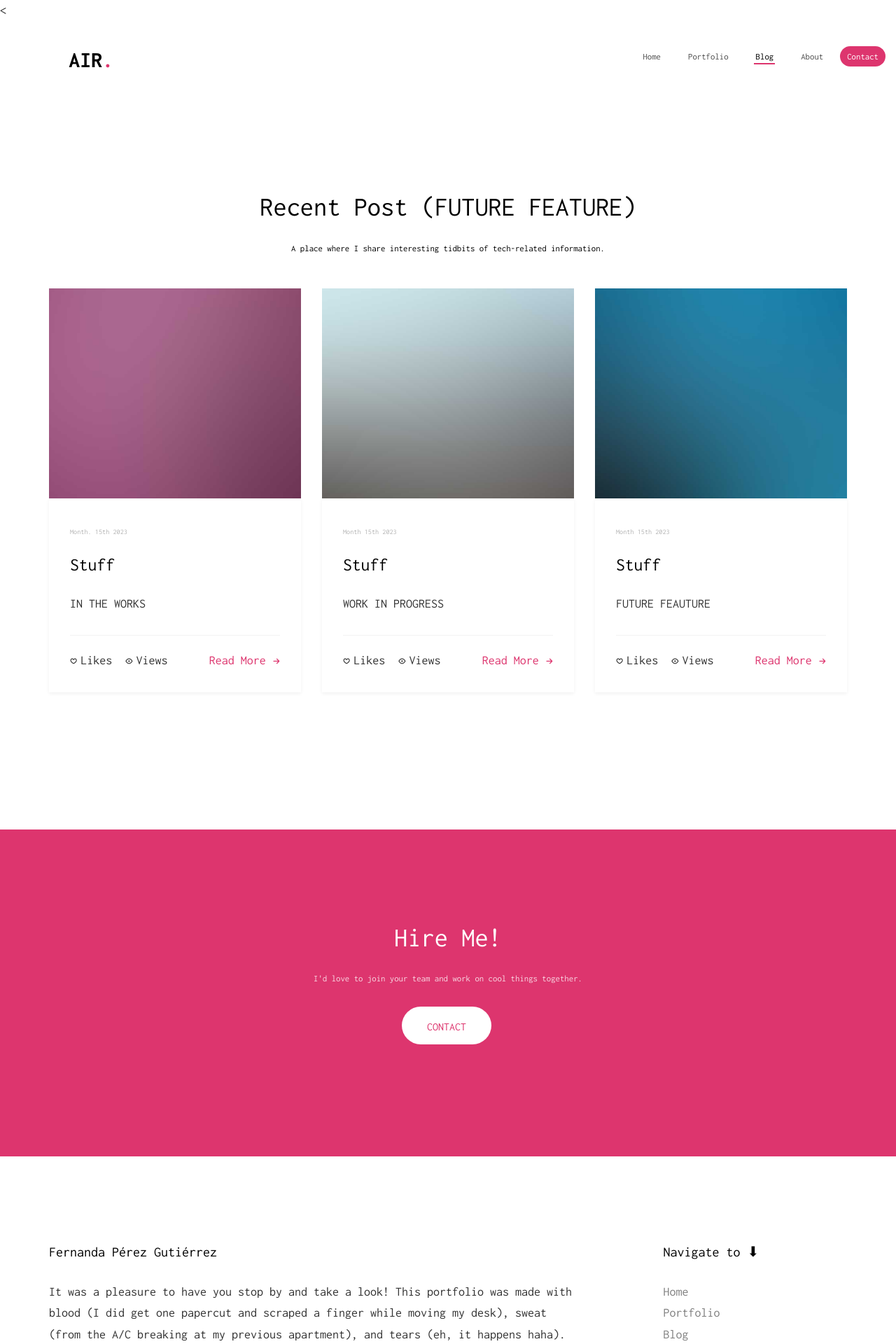
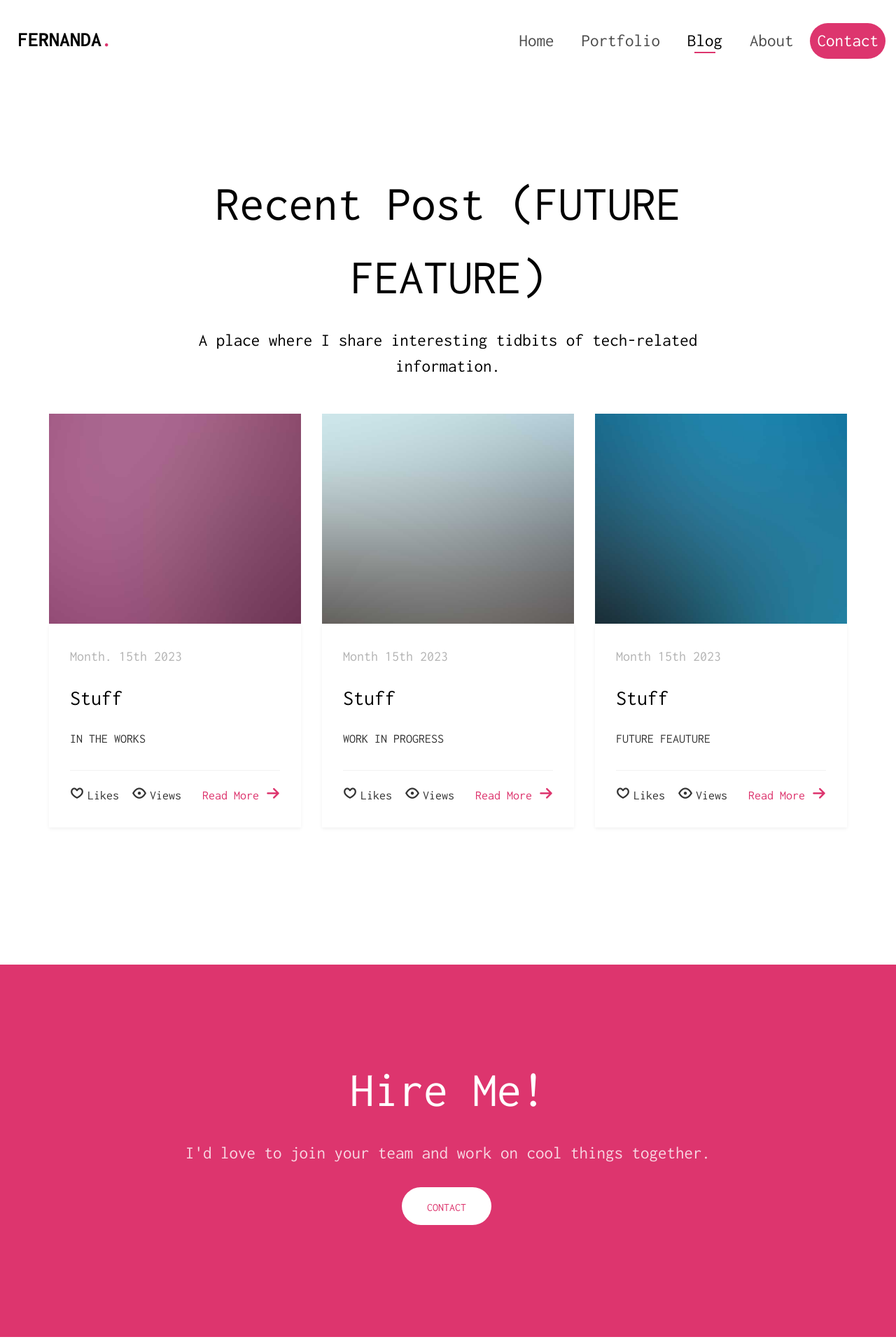
Before and after one commit to fernperezg97/my_portfolio, a Flask app: page /blog in a window 1280 px wide. Shown: the top 1920 px of the page at 70% size. Run offline with Flask 3, Linux system fonts and the light colour scheme; some libraries are stand-ins or nearby versions; some web fonts are replaced.

Commit message:
fixed shrinking text issue and images not showing on blog tab

```diff
--- a/static/css/style.css
+++ b/static/css/style.css
@@ -95,9 +95,8 @@ h1, h2, h3, h4, h5, h6, figure {
   padding: 28px 0;
 }
 .fpgportfolio-nav #fpgportfolio-logo {
-  font-size: 32px;
+  font-size: 3rem;
   margin: 0;
-  padding-left: 40%;
   text-transform: uppercase;
   font-weight: 700;
   font-family: "Inconsolata", Arial, sans-serif;
@@ -105,10 +104,12 @@ h1, h2, h3, h4, h5, h6, figure {
 }
 .fpgportfolio-nav #fpgportfolio-logo a span {
   color: #DD356E;
+  /* background-color: #4cae4c; */
 }
 .fpgportfolio-nav a {
   padding: 5px 10px;
   color: #000;
+  /* background-color: #5bc0de; */
 }
 @media screen and (max-width: 768px) {
   .fpgportfolio-nav .menu-1 {
@@ -118,15 +119,17 @@ h1, h2, h3, h4, h5, h6, figure {
 .fpgportfolio-nav ul {
   padding: 0;
   margin: 5px 0 0 0;
+  /* background-color: #4cae4c; */
 }
 .fpgportfolio-nav ul li {
   padding: 0;
   margin: 0;
   list-style: none;
   display: inline;
+  /* background-color: #4cae4c; */
 }
 .fpgportfolio-nav ul li a {
-  font-size: 1vw;
+  font-size: 2.5rem;
   padding: 30px 15px;
   color: rgba(0, 0, 0, 0.7);
   -webkit-transition: 0.5s;
@@ -467,11 +470,11 @@ h1, h2, h3, h4, h5, h6, figure {
   }
 }
 #fpgportfolio-features .feature-left h3 {
-  font-size: 1.5vw;
+  font-size: 3.5rem;
   font-weight: 400;
 }
 #fpgportfolio-features .feature-left p {
-  font-size: .8vw;
+  font-size: 2rem;
 }
 #fpgportfolio-features .feature-left p:last-child {
   margin-bottom: 0;
@@ -539,10 +542,10 @@ h1, h2, h3, h4, h5, h6, figure {
   color: #fff;
 }
 #fpgportfolio-slider .heading h2 {
-  font-size: 3vw;
+  font-size: 7rem;
 }
 #fpgportfolio-slider .heading p {
-  font-style: 22px;
+  font-size: 2.5rem;
 }
 
 #fpgportfolio-hero {
@@ -628,6 +631,7 @@ h1, h2, h3, h4, h5, h6, figure {
   display: table-cell;
   vertical-align: middle;
   min-height: 500px;
+  /* background-color: #4cae4c; */
 }
 
 .fpgportfolio-bg-section {
@@ -705,25 +709,33 @@ h1, h2, h3, h4, h5, h6, figure {
   margin-bottom: 2em;
 }
 .fpgportfolio-heading h2 {
-  font-size: 3vw;
+  font-size: 7rem;
   margin-bottom: 20px;
   line-height: 1.5;
   color: #000;
 }
 .fpgportfolio-heading p {
-  font-size: 1vw;
+  font-size: 2.5rem;
   line-height: 1.5;
   color: #000;
+  /* background-color: #5cb85c; */
 }
 
 .fpgportfolio-heading-strengths {
   margin-bottom: 3em;
-  font-size: 1vw;
+  /* font-size: 5rem; */
   line-height: 1.5;
   color: #000;
+  /* background-color: #4cae4c; */
 }
 .fpgportfolio-heading-strengths h2 {
-  font-size: 3vw;
+  font-size: 7rem;
+  /* background-color: #4cae4c; */
+}
+
+.fpgportfolio-heading-strengths p {
+  font-size: 2.5rem;
+  /* background-color: #46b8da; */
 }
 
 .fpgportfolio-heading span {
@@ -757,9 +769,13 @@ h1, h2, h3, h4, h5, h6, figure {
 #fpgportfolio-started .fpgportfolio-heading h2 {
   color: #fff;
   margin-bottom: 20px !important;
+  /* background-color: #5bc0de; */
+  font-size: 7rem;
 }
 #fpgportfolio-started .fpgportfolio-heading p {
   color: rgba(255, 255, 255, 0.8);
+  font-size: 2.5rem;
+  /* background-color: #4cae4c; */
 }
 #fpgportfolio-started .btn {
   height: 54px;
@@ -840,7 +856,7 @@ h1, h2, h3, h4, h5, h6, figure {
 .fpgportfolio-blog .blog-text span {
   display: inline-block;
   margin-bottom: 20px;
-  font-size: .8vw;
+  font-size: 2rem;
   color: rgba(0, 0, 0, 0.3);
 }
 .fpgportfolio-blog .blog-text .stuff {
@@ -865,13 +881,15 @@ h1, h2, h3, h4, h5, h6, figure {
   padding-left: 10px;
 }
 .fpgportfolio-blog .blog-text .stuff li i {
-  font-size: .8vw;
+  font-size: 2rem;
   padding-right: 5px;
+  /* background-color: #4cae4c; */
 }
 .fpgportfolio-blog .blog-text h3 {
-  font-size: 2vw;
+  font-size: 3rem;
   margin-bottom: 20px;
   line-height: 1.5;
+  /* background-color: #46b8da; */
 }
 .fpgportfolio-blog .blog-text h3 a {
   color: black;
--- a/templates/blog.html
+++ b/templates/blog.html
@@ -5,7 +5,7 @@
 	<meta http-equiv="X-UA-Compatible" content="IE=edge">
 	<title>Blog &mdash; Fernanda Pérez Gutiérrez</title>
 	<meta name="viewport" content="width=device-width, initial-scale=1">
-	<<meta name="description" content="Fernanda Perez Gutierrez Portfolio" />
+	<meta name="description" content="Fernanda Perez Gutierrez Portfolio" />
 	<meta name="keywords" content="Fernanda Perez Gutierrez, Fernanda Pérez Gutiérrez, Fernanda Perez Gutierrez Portfolio, Fernanda Pérez Gutiérrez Portfolio, Latina Software Engineer, Hispanic Software Engineer, Latina in Techm Hispanic in Tech" />
 	<meta name="author" content="Fernanda Pérez Gutiérrez" />
 
@@ -38,9 +38,9 @@
 	<!-- Modernizr JS -->
 	<script src="static/js/modernizr-2.6.2.min.js"></script>
 	<!-- FOR IE9 below -->
-	<!--[if lt IE 9]>
-	<script src="js/respond.min.js"></script>
-	<![endif]-->
+	<!-- [if lt IE 9]>
+		<script src="js/respond.min.js"></script>
+	<![endif] -->
 
 	</head>
 	<body>
@@ -52,8 +52,8 @@
 		<div class="top-menu">
 			<div class="container-fluid">
 				<div class="row">
-					<div class="col-xs-2">
-						<div id="fpgportfolio-logo"><a href="/index">Air<span>.</span></a></div>
+					<div class="navbar-brand col-xs-2">
+						<div id="fpgportfolio-logo"><a href="/index">Fernanda<span>.</span></a></div>
 					</div>
 					<div class="col-xs-10 text-right menu-1">
 						<ul>
@@ -91,7 +91,7 @@
 			<div class="row">
 				<div class="col-md-4">
 					<div class="fpgportfolio-blog animate-box">
-						<a href="#" class="blog-bg" style="background-image: url(images/blog-1.jpg);"></a>
+						<a href="#" class="blog-bg" style="background-image: url(static/images/blog-1.jpg);"></a>
 						<div class="blog-text">
 							<span class="posted_on">Month. 15th 2023</span>
 							<h3><a href="#">Stuff</a></h3>
@@ -106,7 +106,7 @@
 				</div>
 				<div class="col-md-4">
 					<div class="fpgportfolio-blog animate-box">
-						<a href="#" class="blog-bg" style="background-image: url(images/blog-2.jpg);"></a>
+						<a href="#" class="blog-bg" style="background-image: url(static/images/blog-2.jpg);"></a>
 						<div class="blog-text">
 							<span class="posted_on">Month 15th 2023</span>
 							<h3><a href="#"></a>Stuff</h3>
@@ -121,7 +121,7 @@
 				</div>
 				<div class="col-md-4">
 					<div class="fpgportfolio-blog animate-box">
-						<a href="#" class="blog-bg" style="background-image: url(images/blog-3.jpg);"></a>
+						<a href="#" class="blog-bg" style="background-image: url(static/images/blog-3.jpg);"></a>
 						<div class="blog-text">
 							<span class="posted_on">Month 15th 2023</span>
 							<h3><a href="#">Stuff</a></h3>
--- a/templates/contact.html
+++ b/templates/contact.html
@@ -52,9 +52,9 @@
 	<div id="page">
 	<nav class="fpgportfolio-nav" role="navigation">
 		<div class="top-menu">
-			<div class="container">
+			<div class="container-fluid">
 				<div class="row">
-					<div class="col-xs-2">
+					<div class="navbar-brand col-xs-2">
 						<div id="fpgportfolio-logo"><a href="/">Fernanda<span>.</span></a></div>
 					</div>
 					<div class="col-xs-10 text-right menu-1">
--- a/templates/index.html
+++ b/templates/index.html
@@ -160,7 +160,7 @@
 
 
 				<div class="row">
-					<div class="col-md-4 col-md-offset-2 animate-box">
+					<div class="col-md-4 animate-box">
 
 						<div class="feature-left">
 							<span class="icon">
```
